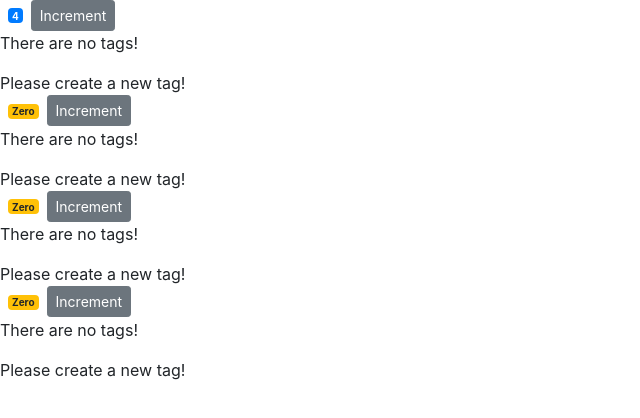
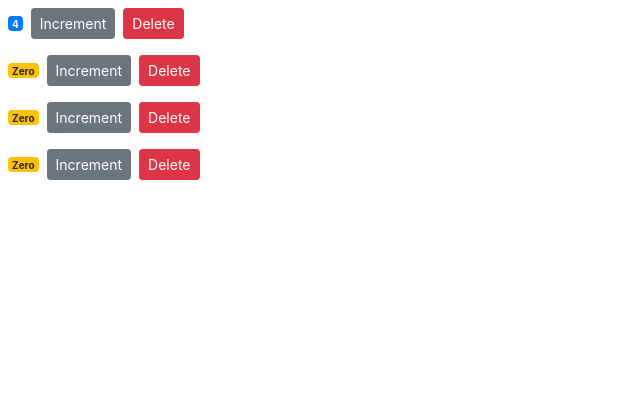
Before and after one commit to shreyamkela/ReactJS_Crash_Course_Mosh, a React (Create React App) app in the folder counter-app/: page / in a window 1280 px wide. Shown: the top 418 px of the page, without its empty margins (0-640 px from the left). Built offline with nearby package versions, Linux system fonts and the light colour scheme.

Commit message:
raising event in Counter class and handling it in Counters class

```diff
--- a/counter-app/src/components/counter_v1.jsx
+++ b/counter-app/src/components/counter_v1.jsx
@@ -6,8 +6,9 @@ class Counter extends Component {
   state = {
     // count: 0, // NOTE count is renamed to value when adding this.props.value
     value: this.props.value, // value has been set for each counter in the Counters component and can be used here
-    tags: []
-  };
+    id: this.props.id // Using the id set by props
+    // tags: []
+  }; // Difference between props and state - Props are read only objects that are associated with objects, and props of one components can be read by other components. Props can be sent as inputs to a component. Props are defined when we use an object in JSX. For eg, <Counter prop1="..." prop2="..."> ... </Counter>. Input porps can set the state. State is readable and writable (setState()) but is local to a component. State of one component cannot be accessed by other components
 
   //   constructor() { //
   //       // This is required for event handler handleIncrement. Can also use arrow function event handlers instead of binding the event handler using constructor, but that method is experimental according to Mosh. Can just use this constructor and non-arrow function event handler if it breaks
@@ -26,19 +27,19 @@ class Counter extends Component {
     fontWeight: "bold"
   };
 
-  renderTags() {
-    // To pass an if else inside JSX. Here if there are no tags, we output the below string, otherwise we output the tags themselves
-    if (this.state.tags.length === 0) return <p> There are no tags! </p>;
+  // renderTags() {
+  //   // To pass an if else inside JSX. Here if there are no tags, we output the below string, otherwise we output the tags themselves
+  //   if (this.state.tags.length === 0) return <p> There are no tags! </p>;
 
-    return (
-      // To pass an iterate kind of method inside JSX. Now here we have eto include the tags list. We do this by using the unordered list tag. Then inside that we need to render each list item. We dont have loops in JSX, like in angular but we have the map function that we can use inside JSX to list all the elements inside an object. indie the map function we use an arrow function to list each item using li tag. Rach list item needs to have a unique id for React to be able to function properly (because if the list ids are same then react doesnt know how to track individual item changes inside the list), and for that we save the value of tage as the key itself, for the li tag
-      <ul>
-        {this.state.tags.map(tag => (
-          <li key={tag}> {tag} </li>
-        ))}
-      </ul>
-    );
-  }
+  //   return (
+  //     // To pass an iterate kind of method inside JSX. Now here we have eto include the tags list. We do this by using the unordered list tag. Then inside that we need to render each list item. We dont have loops in JSX, like in angular but we have the map function that we can use inside JSX to list all the elements inside an object. indie the map function we use an arrow function to list each item using li tag. Rach list item needs to have a unique id for React to be able to function properly (because if the list ids are same then react doesnt know how to track individual item changes inside the list), and for that we save the value of tage as the key itself, for the li tag
+  //     <ul>
+  //       {this.state.tags.map(tag => (
+  //         <li key={tag}> {tag} </li>
+  //       ))}
+  //     </ul>
+  //   );
+  // }
 
   //   handleIncrement() { // Binding the handleIncrement event handler using constructor
   //     // This is an event handler
@@ -59,10 +60,12 @@ class Counter extends Component {
   };
 
   render() {
+    // On chrome developer tools we can see what is being changed with each render. It would show that only this below div is changing.
     //console.log("props", this.props); // All react components have a JS property called props and here it contains all the attributes set by the counters component
 
     return (
       <div>
+        {/* <h4>{this.props.children}</h4> This is how we pass a children of a property i.e children props, from the counters component into the counter component*/}
         <span style={this.styles} className={this.getBadgeClasses()}>
           {this.formatCount()}
         </span>
@@ -75,17 +78,26 @@ class Counter extends Component {
         */}
         <button
           onClick={() => {
-            this.handleIncrement({ id: 1 });
+            this.handleIncrement({ id: this.state.id }); // Could also have written id: this.props.id but as a good practice we pass the properties into the state and them use them by using the state object
           }}
           className="btn btn-secondary btn-sm"
         >
           Increment
-        </button>{" "}
+        </button>
         {/* We are using this.handleIncrement and not this.handleIncrement() here as we are passing a reference to handleIncrement and not calling handleIncrement(). In vanilla JS it would have been handleIncrement() here but his is how it is done in JSX, as here we reference it */}
-        {this.renderTags()}
+        {/* {this.renderTags()} */}
         {/*This is how we comment in JSX, i.e multiline comment within curly braces. Here we have passed the if else method into JSX. We can also directly do an if else kind of structure inside JSX using && operator*/}
-        {this.state.tags.length === 0 && "Please create a new tag!"}{" "}
+        {/* {this.state.tags.length === 0 && "Please create a new tag!"} */}
         {/* This is using if else with &&, directly inside JSX. In Javascript, we can apply logical operators even on non-boolean objects. The && and || operators actually return the value of one of the specified operands, so if these operators are used with non-Boolean values, they will return a non-Boolean value - https://developer.mozilla.org/en-US/docs/Web/JavaScript/Reference/Operators/Logical_Operators . This uses the Truthy and falsy concept of javascript - https://stackoverflow.com/questions/35642809/understanding-javascript-truthy-and-falsy . In truthy, if all the operands are true, then the final operand is the result*/}
+        <button
+          onClick={this.props.onDelete}
+          className="btn btn-danger btn-sm m-2"
+        >
+          Delete
+        </button>
+        {/* NOTE In React -  The component that owns a piece of the state, should be the one modifying it. Therefore we cannot have a counter_v1 component deleting itself from the state of counters (when we want to delete a counter component from counters). Thus we have to include the delete logic into counters itself. Different counters are listed in the state of counters class and if we want to remove any then delete logic should also be in the counters class only  */}
+        {/*We have used onDelete={this.handleDelete} in Counters class, to register an event handler prop that passes a reference to this.handleDelete so that counter object can refer to this method of the counters class. We could not have added handleDelete method in counter class itself as handleDelete manipulates the state of counters class and the component that owns a piece of the state, should be the one modifying it. Now in counter class, we can reference this method for the current object and use this event handler for the deletion of that particular counter object. This is raising and handling of events. Counter class will raise an event and Counters class will handle that event. Counters class provides the handleDelete method which can be instantiated by counter object for the current object and can be used to delete the object.*/}
+        {/* Thus onClick will make a reference or instantiate the handleDelete method of Counters class for this object as onDelete has been set as a prop in Counters class */}
       </div>
     );
   }
--- a/counter-app/src/components/counters.jsx
+++ b/counter-app/src/components/counters.jsx
@@ -10,6 +10,11 @@ class Counters extends Component {
       { id: 4, value: 0 }
     ]
   };
+
+  handleDelete = () => {
+    console.log("Event Handler Called");
+  };
+
   render() {
     return (
       <div>
@@ -18,8 +23,18 @@ class Counters extends Component {
         <Counter />
         <Counter /> Instead of hardcoding 4 Counter components to pass them here, we can set 4 counters in the state and then pass that state object here. THis is done below*/}
         {this.state.counters.map(counter => (
-          <Counter key={counter.id} value={counter.value} /> // Can also add selected = true tag here - https://stackoverflow.com/questions/21733847/react-jsx-selecting-selected-on-selected-select-option
-        ))}{" "}
+          <Counter
+            key={counter.id}
+            value={counter.value}
+            id={counter.id}
+            onDelete={this.handleDelete}
+          /> // We have used onDelete={this.handleDelete} to register an event handler prop that passes a reference to this.handleDelete so that counter object can refer to this method of the counters class. We could not have added handleDelete method in counter class itself as handleDelete manipulates the state of counters class and the component that owns a piece of the state, should be the one modifying it. Now in counter class, we can reference this method for the current object and use this event handler for the deletion of that particular counter object. This is raising and handling of events. Counter class will raise an event and Counters class will handle that event. Counters class provides the handleDelete method which can be instantiated by counter object for the current object and can be used to delete the object.
+          // Can also add selected = true tag here - https://stackoverflow.com/questions/21733847/react-jsx-selecting-selected-on-selected-select-option
+          // This is to send children props to the counter object. This can be used for example when we distribute components of dialog boxes to consumers and they can specify their own warning messages in the dialog box components through this children preperty. This is used to pass complex elements as children of the property
+          /* <Counter key={counter.id} value={counter.value}>
+            <h4>Counter #{counter.id}</h4>
+          </Counter> */
+        ))}
         {/* Map all the items in the counters list of the state object. Map each to a counter object with a key equal to counter id */}
       </div>
     );
--- a/counter-app/src/components/versions/counter_v0.jsx
+++ b/counter-app/src/components/versions/counter_v0.jsx
@@ -1,3 +1,5 @@
+// Newer version of this file is counter_v1
+
 import React, { Component } from "react"; // using { Component } with object destructuring - https://stackoverflow.com/questions/41768205/difference-between-import-react-and-import-component-syntax , https://medium.com/@AnnaJS15/a-simple-guide-to-destructuring-props-in-react-f02e6e51143a
 
 class Counter extends Component {
```
